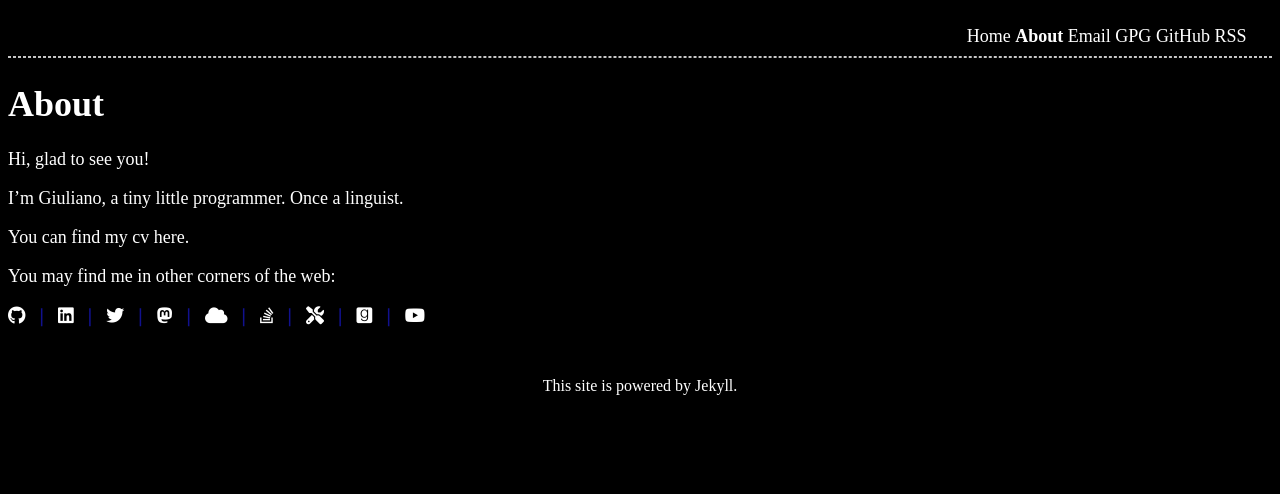
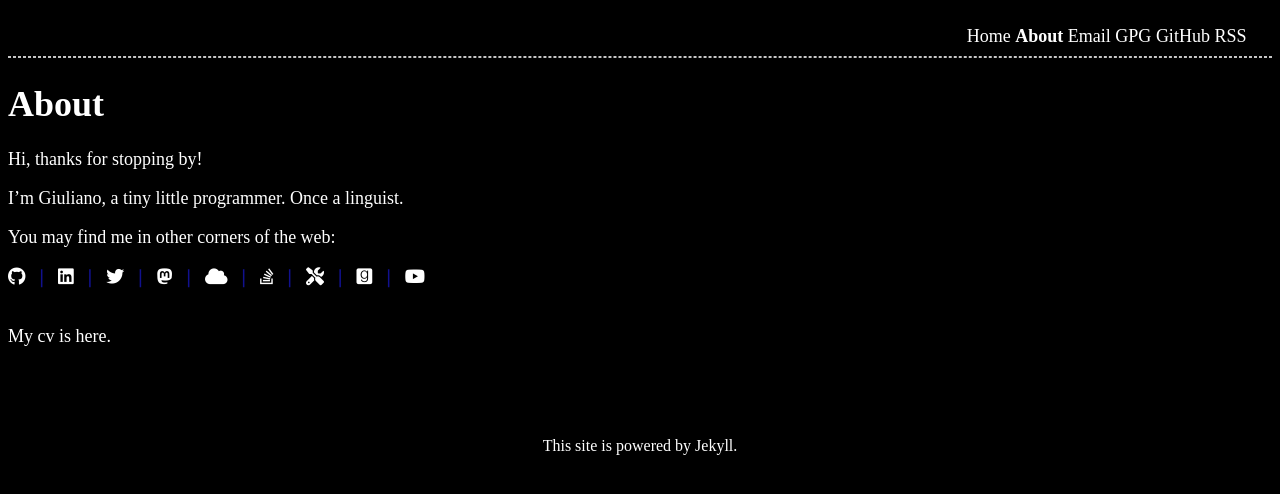
Before and after one commit to giulianopz/giulianopz.github.io, a Jekyll site: the page built from about.md, in a window 1280 px wide. Shown: the top 494 px of the page. Built offline with Jekyll 4.4.1, drawn with Linux system fonts in a browser that asks for light colours; nearby versions of some CDN libraries.

Commit message:
Align code snippets to notes

```diff
--- a/_sass/main.scss
+++ b/_sass/main.scss
@@ -15,6 +15,10 @@
     width: fit-content;
     padding-right: 10px;
     padding-left: 10px;
+}
+
+.language-bash {
+    padding-left: 40px;
 }
 
 hr {
--- a/about.md
+++ b/about.md
@@ -4,11 +4,9 @@
 ---
 # About
 
-Hi, glad to see you!
+Hi, thanks for stopping by!
 
 I'm Giuliano, a tiny little programmer. Once a linguist.
-
-You can find my cv [here](https://giulianopz.github.io/cv/).
 
 You may find me in other corners of the web:
 <div id="webaddress">
@@ -22,3 +20,7 @@
 | <a href="https://www.goodreads.com/user/show/168807725-giuliano-panzironi" class="fa-brands fa-goodreads"></a>
 | <a href="https://www.youtube.com/@giuliano.panzironi" class="fa-brands fa-youtube"></a>
 </div>
+<br>
+<br>
+
+My cv is [here](https://giulianopz.github.io/cv/).
```
